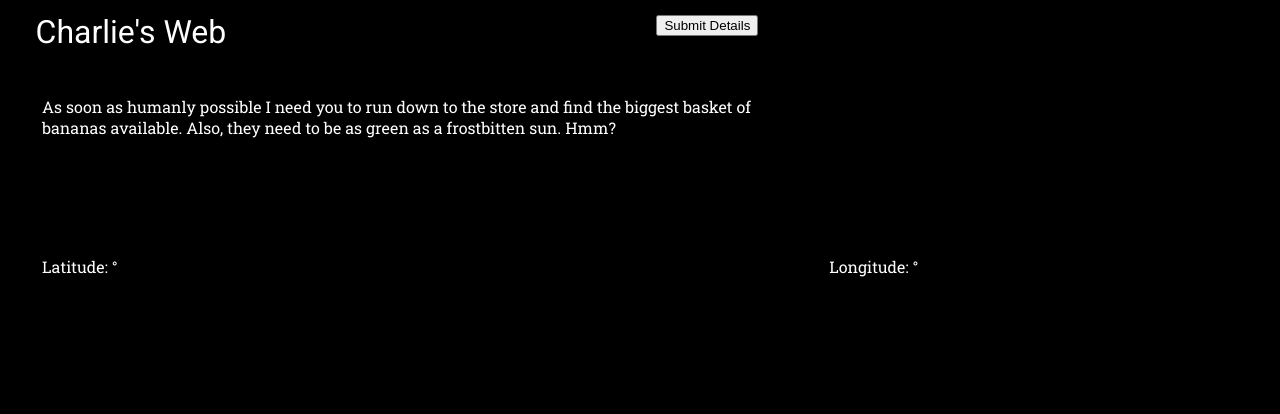
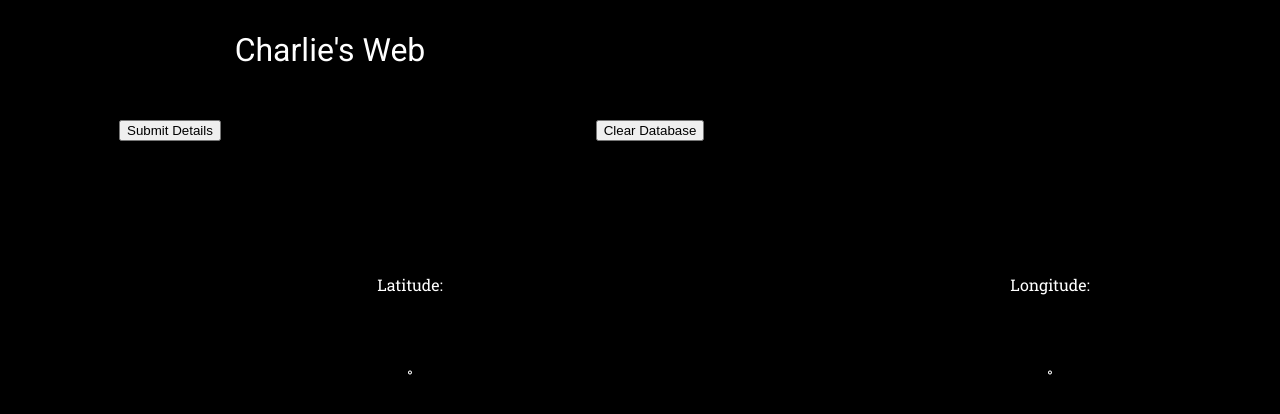
Before and after one commit to jwbraith/working-with-data-api, a website: page public/index.html in a window 1280 px wide. Drawn offline with Linux system fonts and the light colour scheme.

Commit message:
trying to add clear db button

```diff
--- a/public/index.html
+++ b/public/index.html
@@ -12,14 +12,13 @@
     <div class="gridItem header">
       Charlie's Web
     </div>
-    <div class="gridItem text">As soon as humanly possible I need you to run down to the store and find the biggest
-      basket of
-      bananas available. Also, they need to be as green as a frostbitten sun. Hmm?</div>
-    <div class="gridItem submit"><input type="button" value="Submit Details"></div>
+    <div class="gridItem button" id="clear"><input type="button" value="Clear Database" onclick="clear()"></div>
+    <div class="gridItem button" id="submit"><input type="button" value="Submit Details" onclick="submit()"></div>
     <div class="gridItem" id="latitude">Latitude: <span id="latVal"></span>&deg;</div>
     <div class="gridItem" id="longitude">Longitude: <span id="longVal"></span>&deg;</div>
 
     <script>
+      function submit() {
         if ('geolocation' in navigator) {
           console.log('geolocation available');
           navigator.geolocation.getCurrentPosition(async position => {
@@ -44,6 +43,17 @@
         } else {
           console.log('geolocation ont available');
         }
+      }
+
+      function clear() {
+        const options = {
+          method: 'POST',
+          headers: {
+            "Content-Type": 'application/json'
+          }
+        }
+        fetch('/clear', options);
+      }
     </script>
 
   </body>
--- a/public/styles/style.css
+++ b/public/styles/style.css
@@ -22,6 +22,10 @@ body {
 .gridItem {
   width: 92%;
   height: 92%;
+  display: grid;
+  grid-template-columns: auto;
+  grid-template-rows: auto;
+  place-items: center;
 }
 
 .header {
@@ -46,5 +50,11 @@ body {
 }
 
 #submit {
+  grid-column: 1 / span 2;
+  grid-row: 2;
+}
 
+#clear {
+  grid-column: 4 / span 2;
+  grid-row: 2;
 }
```
Also changed, not shown: index.js (+9 -0 lines), 1 other file. Lines whose indentation alone changed are shown as unchanged.
